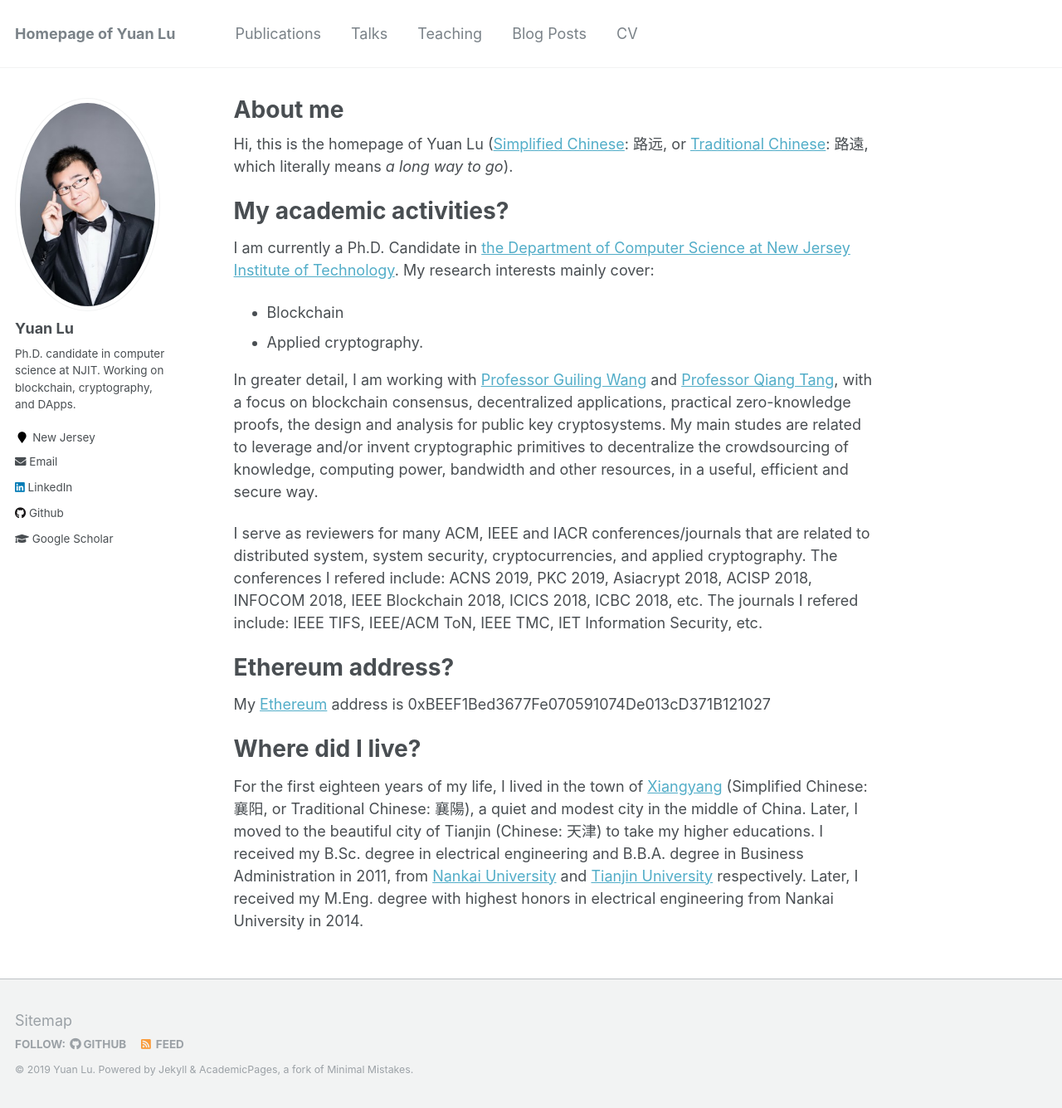
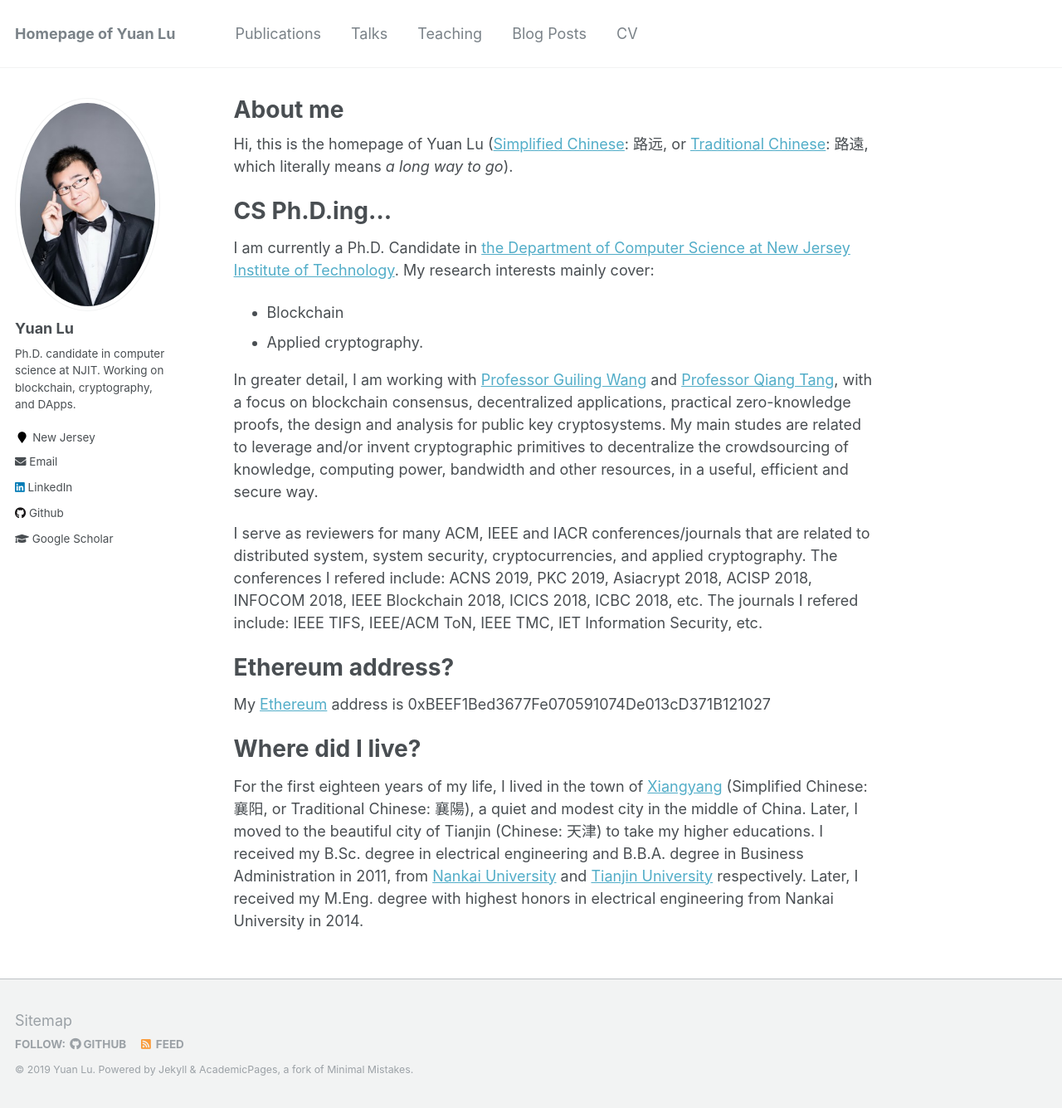
Before and after one commit to yylluu/yylluu.github.io, a Jekyll site: the page built from _pages/about.md, in a window 1280 px wide and 1335 px high. Shown: the whole window at 83% size. Built offline with Jekyll 4.4.1, drawn with Linux system fonts in a browser that asks for light colours.

Commit message:
Update about.md

```diff
--- a/_pages/about.md
+++ b/_pages/about.md
@@ -11,7 +11,7 @@ redirect_from:
 Hi, this is the homepage of Yuan Lu ([Simplified Chinese](https://en.wikipedia.org/wiki/Simplified_Chinese_characters): 路远, or [Traditional Chinese](https://en.wikipedia.org/wiki/Traditional_Chinese_characters): 路遠, which literally means *a long way to go*).
 
 
-My academic activities?
+CS Ph.D.ing...
 ======
 I am currently a Ph.D. Candidate in [the Department of Computer Science at New Jersey Institute of Technology](https://cs.njit.edu/). My research interests mainly cover:
 * Blockchain
```
